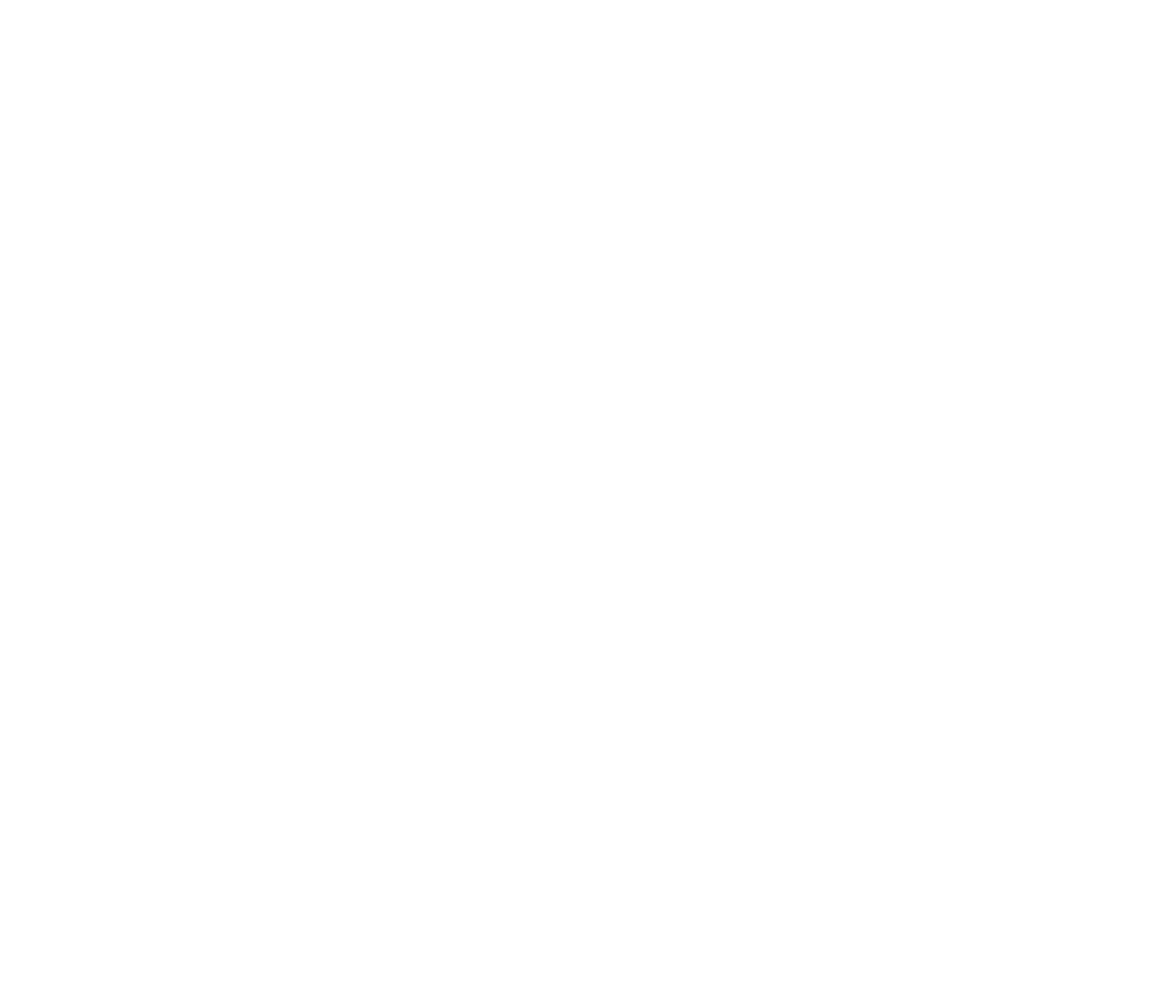
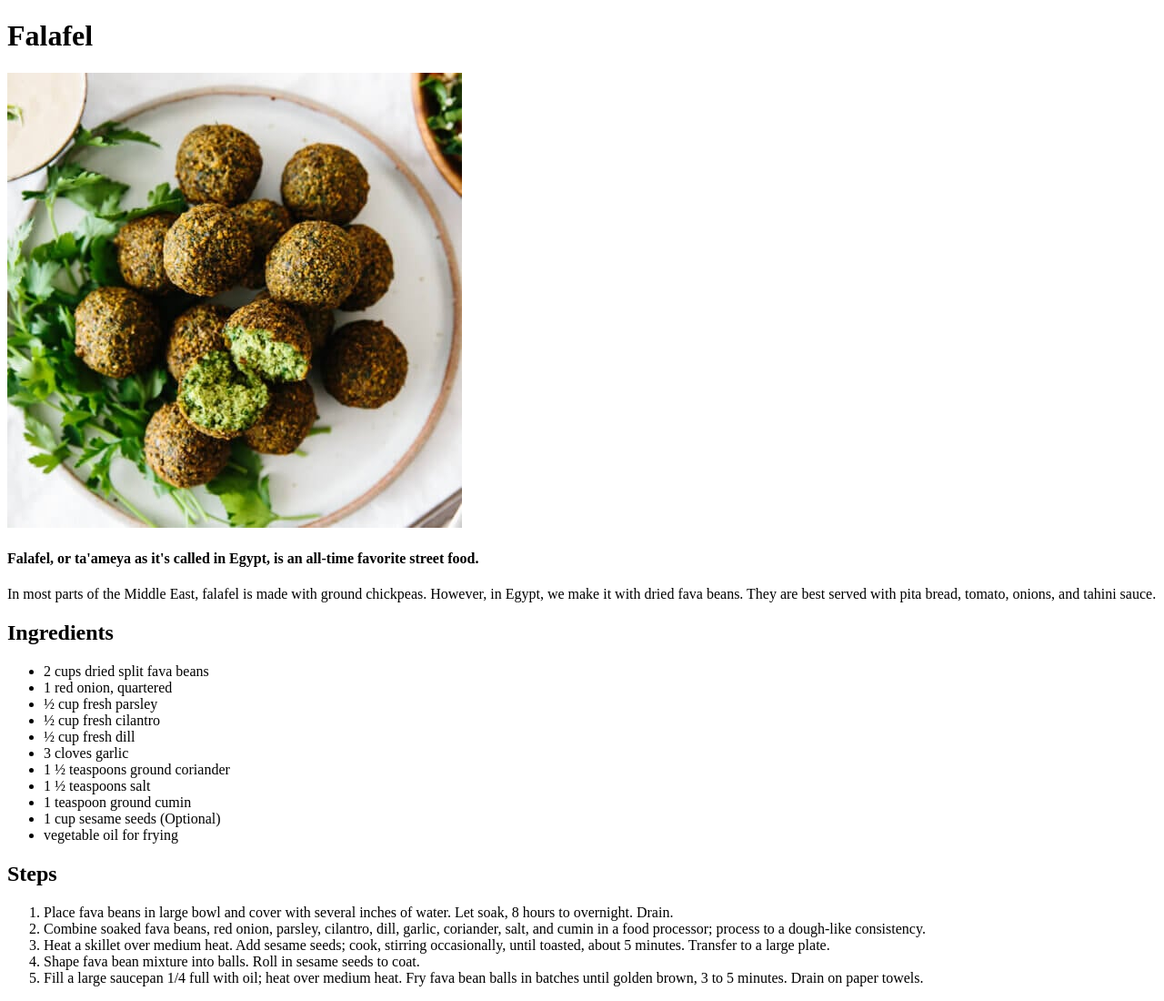
Before and after one commit to kaborayyan/odin-recipes, a plain HTML site: page recipes/falafel.html in a window 1280 px wide. Shown: the whole page at 91% size. Before the commit the page ends 800 px from the top, so only its background shows below. Drawn offline with Linux system fonts and the light colour scheme.

Commit message:
completed the last page falafel

```diff
--- a/recipes/falafel.html
+++ b/recipes/falafel.html
@@ -7,6 +7,34 @@
     <title>Egyptian Falafel</title>
 </head>
 <body>
+    <h1>Falafel</h1>
+    <img src="/img/falafel.jpg" alt="an image showing several falafel pieces">
+    <h4>Falafel, or ta'ameya as it's called in Egypt, is an all-time favorite street food.</h4>
+    <p>In most parts of the Middle East, falafel is made with ground chickpeas. However, in Egypt, we make it with dried fava beans. They are best served with pita bread, tomato, onions, and tahini sauce.</p>
+
+    <h2>Ingredients</h2>
+    <ul>
+        <li>2 cups dried split fava beans</li>
+        <li>1 red onion, quartered</li>
+        <li>½ cup fresh parsley</li>
+        <li>½ cup fresh cilantro</li>
+        <li>½ cup fresh dill</li>
+        <li>3 cloves garlic</li>
+        <li>1 ½ teaspoons ground coriander</li>
+        <li>1 ½ teaspoons salt</li>
+        <li>1 teaspoon ground cumin</li>
+        <li>1 cup sesame seeds (Optional)</li>
+        <li>vegetable oil for frying</li>
+    </ul>
+
+    <h2>Steps</h2>
+    <ol>
+        <li>Place fava beans in large bowl and cover with several inches of water. Let soak, 8 hours to overnight. Drain.</li>
+        <li>Combine soaked fava beans, red onion, parsley, cilantro, dill, garlic, coriander, salt, and cumin in a food processor; process to a dough-like consistency.</li>
+        <li>Heat a skillet over medium heat. Add sesame seeds; cook, stirring occasionally, until toasted, about 5 minutes. Transfer to a large plate.</li>
+        <li>Shape fava bean mixture into balls. Roll in sesame seeds to coat.</li>
+        <li>Fill a large saucepan 1/4 full with oil; heat over medium heat. Fry fava bean balls in batches until golden brown, 3 to 5 minutes. Drain on paper towels.</li>
+    </ol>
 
 </body>
 </html>
```
Also changed, not shown: img/falafel.jpg (added).
